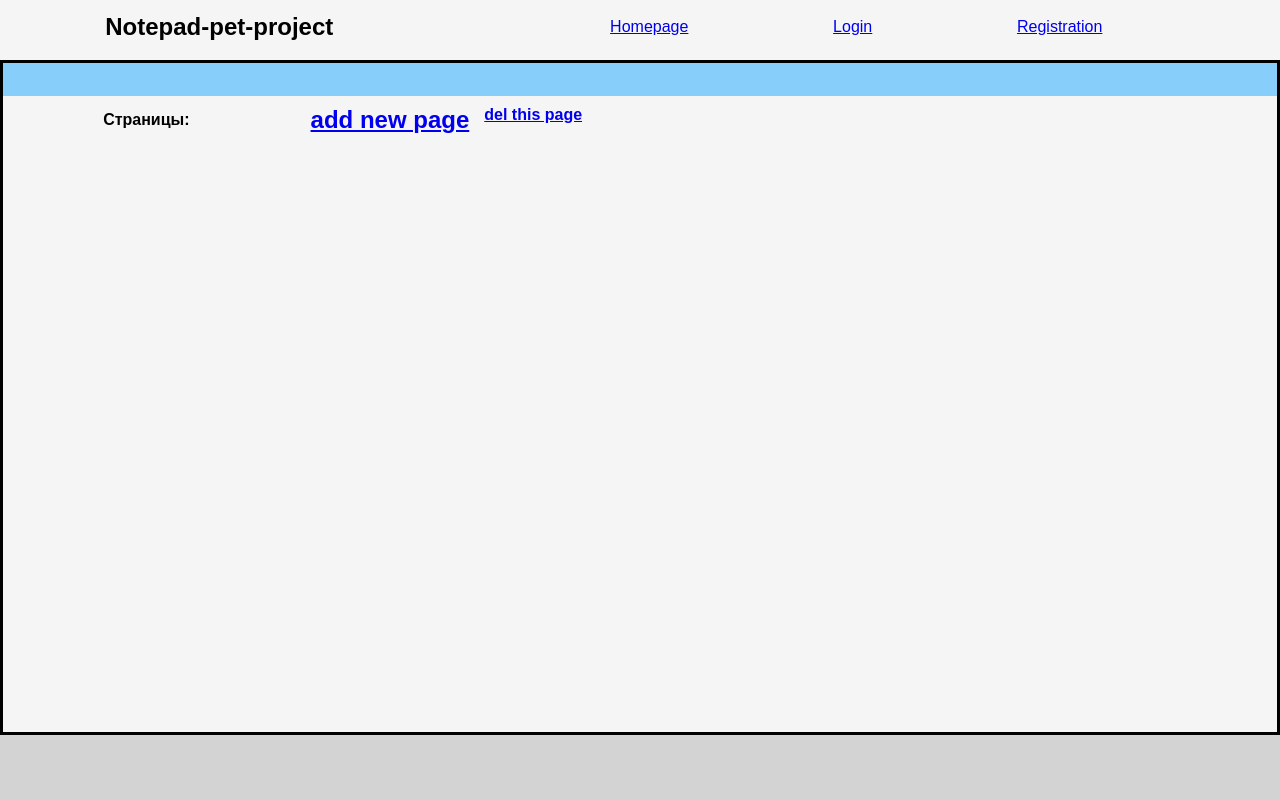
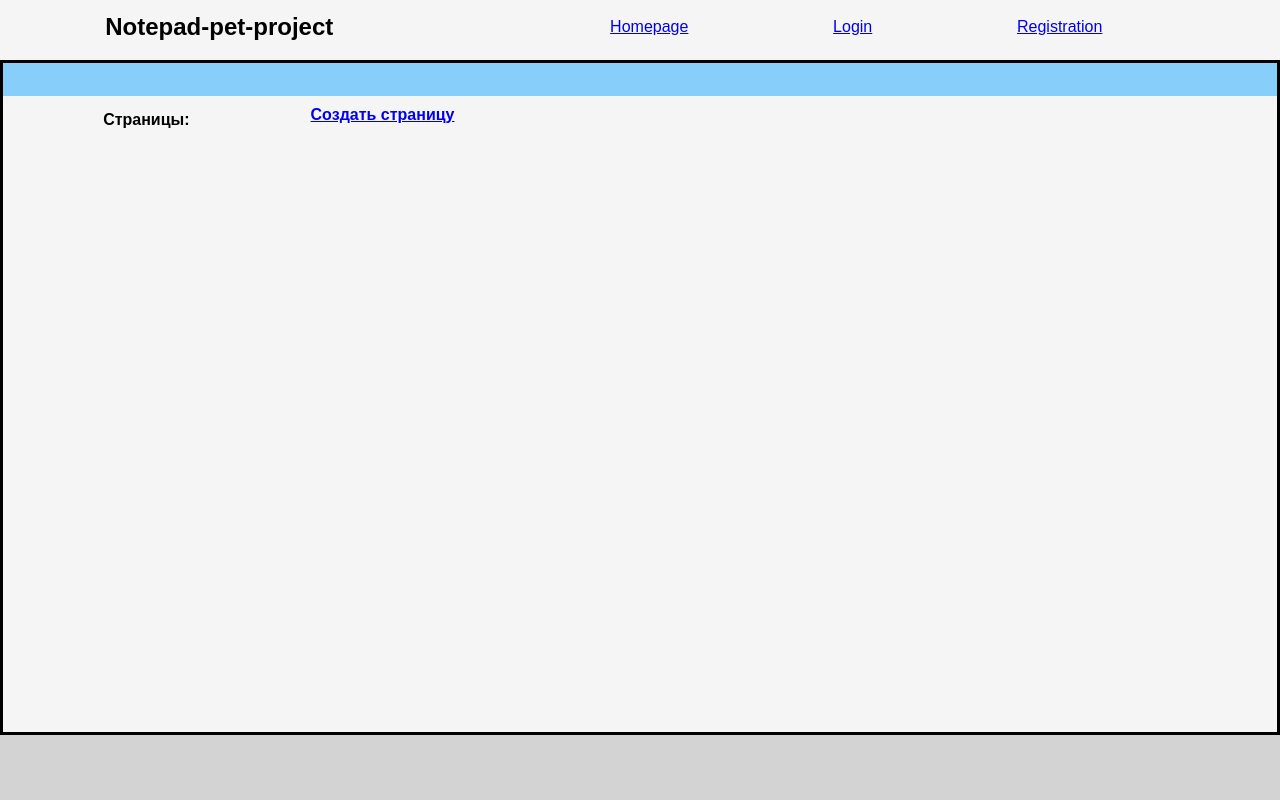
Before and after one commit to RomanRVP/notepad_django, a Django app: page /notepad/1/1/1/ in a window 1280 px wide. Run offline with Django 3.2, Linux system fonts and the light colour scheme.

Commit message:
added context for generate links in notepad detail (delete&create pages)

```diff
--- a/notepad/templates/notepad/notepad_detail.html
+++ b/notepad/templates/notepad/notepad_detail.html
@@ -36,11 +36,15 @@
         <div class="specific_page">
             <div class="keys-in-notepad">
                     <div class="add-page-in-this-notepad">
-                        <a href="#"><h2>add new page</h2></a>
+                        <a href="{% url 'add_page' %}"><h4>Создать страницу</h4></a>
                     </div>
+                    {% if pages %}
                     <div class="del-this-page">
-                        <a href="#"><h4>del this page</h4></a>
+                        <a href="{% url 'del_page' notepad_slug=notepad_slug category_slug=category_slug %}">
+                            <h4>Удалить страницу из данного блокнота</h4>
+                        </a>
                     </div>
+                    {% endif %}
             </div>
         {% if specific_page %}
             <p class="page_text">
--- a/notepad/views.py
+++ b/notepad/views.py
@@ -65,6 +65,8 @@ class NotepadDetailView(views.View):
                 kwargs.get('notepad_slug'),
                 kwargs.get('page_num')
             )
+            context['notepad_slug'] = kwargs.get('notepad_slug')
+            context['category_slug'] = kwargs.get('category_slug')
         else:
             context = None
         return render(request, 'notepad/notepad_detail.html', context=context)
```
